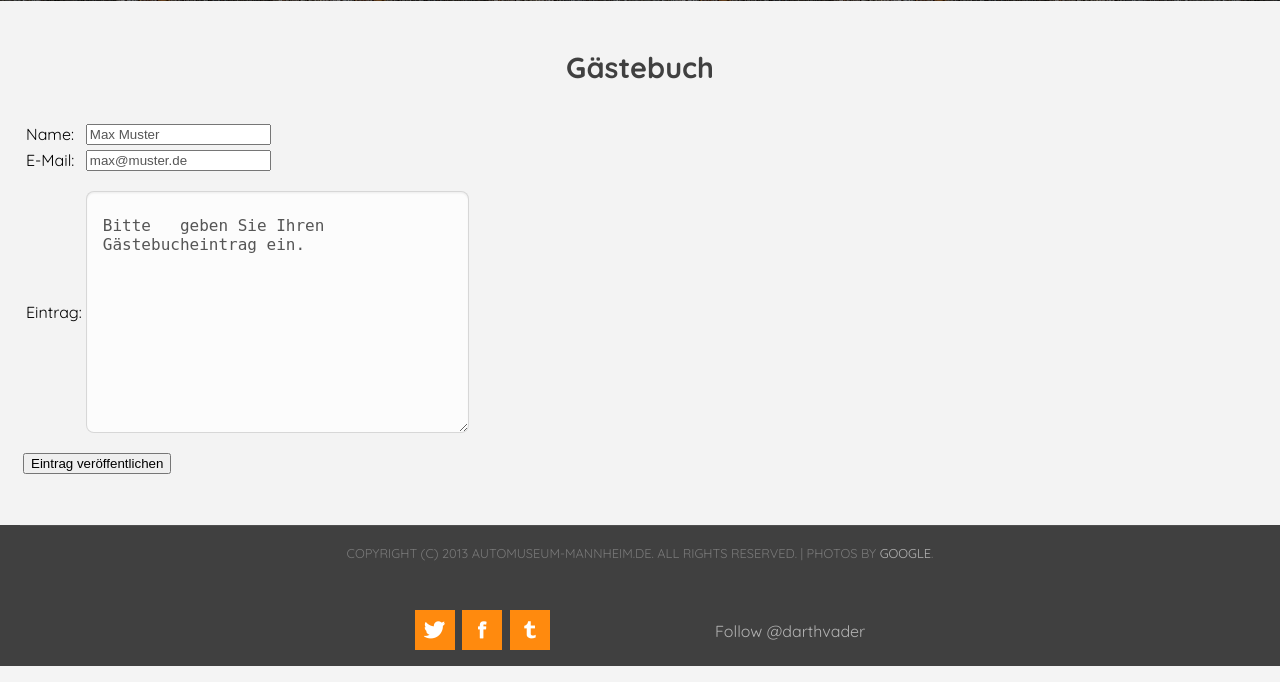
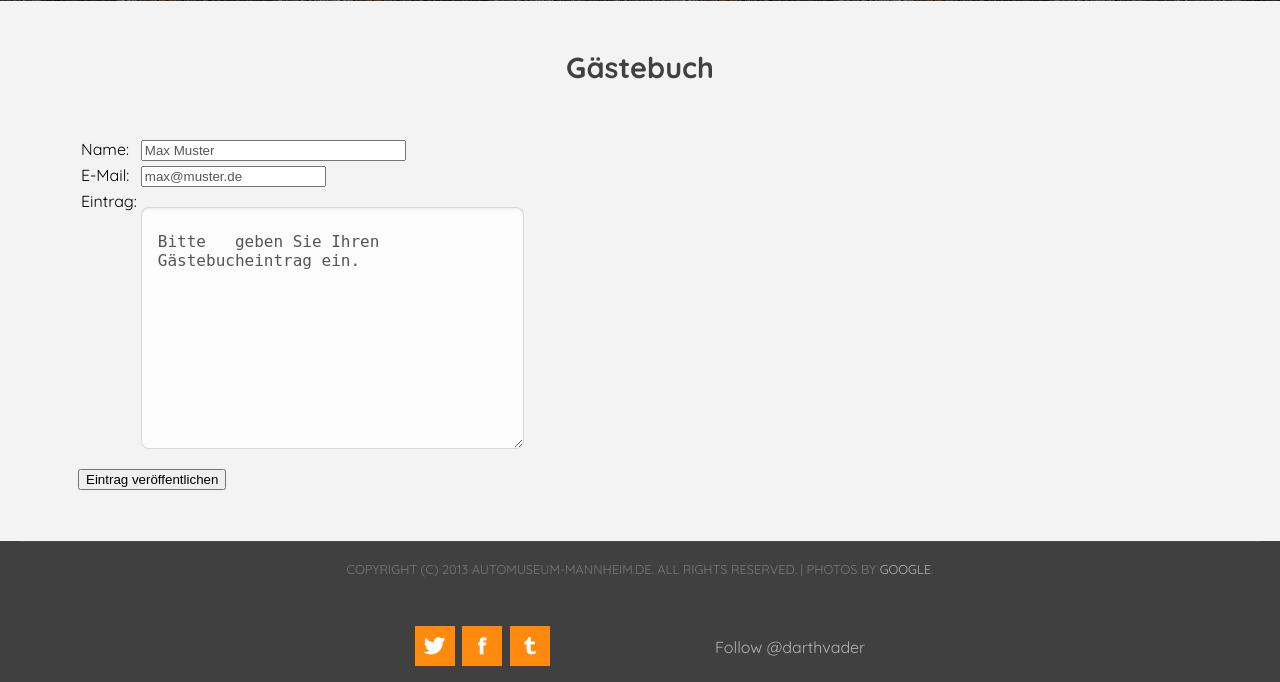
Before and after one commit to chrizzTs/Museum, a PHP site: page /guestbook.php in a window 1280 px wide. Shown: the part 236-918 px from the top of the page. Run offline with PHP 8.4, Linux system fonts and the light colour scheme; data that the repository does not hold is empty; some libraries are stand-ins or nearby versions; grey boxes are pictures that could not be loaded.

Commit message:
Gästebuch Ajax Und Echo verbessert + Container größe von header-wrapper angepasst

```diff
--- a/default.css
+++ b/default.css
@@ -56,7 +56,7 @@
         .container
         {
                 margin: 0px auto;
-                width: 1200px;
+                width: 500px;
         }
         .container2{
                 width: 800px;
@@ -173,6 +173,28 @@
                                 {
                                         border: 0;
                                 }
+
+
+/*********************************************************************************/
+/* Table Style Guestbook Entry*/
+/*********************************************************************************/
+
+#guenstbookTable{
+
+	table-layout:fixed;
+	text-align:left;
+	vertical-align:top;
+	margin:auto;
+	width:100%;
+
+}
+
+#guenstbookTable td{
+	vertical-align:top;
+}
+
+
+
 
 
 /*********************************************************************************/
@@ -506,6 +528,7 @@
 
         #page
         {
+        width: 300px;
         }
 
 /*********************************************************************************/
--- a/default.js
+++ b/default.js
@@ -7,9 +7,7 @@ $(document).ready(function(){
 
 });
 
-$("#submit").click(function() {
-$("#entries").load("guestBookEntries.php");
-});
+
 
 $(window).resize(function(){
 windowSize();
@@ -20,15 +18,16 @@ windowSize();
 //Funktionen..............
 
 function loadData(){
-	 $("#tbox2Entries").animate({opacity:"0", filter:"alpha(opacity=0)"}, 400, function(){
-	 $("#tbox2Entries").load("guestBookEntries.php",function(){
-	 $("#tbox2Entries").animate({opacity:"1", filter:"alpha(opacity=100)"}, 400);
+	 $("#col2Entries").animate({opacity:"0", filter:"alpha(opacity=0)"}, 400, function(){
+	 $("#col2Entries").load("guestBookEntries.php",function(){
+	 $("#col2Entries").animate({opacity:"1", filter:"alpha(opacity=100)"}, 400);
 	 });
 	 });
 
 }
 
-$( "form" ).submit(function( event ) {
+// Kontaktformular Post und Echo Injection
+$( "#kontaktform" ).submit(function( event ) {
  	event.preventDefault();
 
  	var name = $("#name").val();
@@ -48,9 +47,30 @@ $( "form" ).submit(function( event ) {
 
 
 
+//Gästebuch Eintrag Post und Echo Injection
+$( "#guestbookForm" ).submit(function( event ) {
+ 	event.preventDefault();
+
+ 	var name = $("input[name='name']").val();
+ 	var email = $("input[name='email']").val();
+ 	var eingabe = $("textarea[name='eingabe']").val();
+
+
+   var posting = $.post( "addEntry.php", {name:name, email:email, eingabe:eingabe});
+   posting.done(function( data ) {
+	  $("#replyGuestbookEntry").html(data);
+	  loadData();
+
+	});
+
+
+});
+
 
 function windowSize(){
  $(".container").css({"width": $(window).width()-40});
+ $(".container2").css({"width": $(window).width()-150});
+
 }
 
     $(function() {
--- a/guestBookEntries.php
+++ b/guestBookEntries.php
@@ -7,7 +7,7 @@ $count = 1;
 
 while($row = mysqli_fetch_object($ergebnis))
 {
-	echo "<p>", $count, "<br>\n";
+	echo "<p><b>", $count, "</b><br>\n";
 	echo $row->date, "<br>\n";
 	echo $row->name, "<br>\n";
 	echo $row->email, "<br>\n";
--- a/guestbook.php
+++ b/guestbook.php
@@ -3,23 +3,35 @@
 	include "Header.php";
 ?>
 <div id="page-wrapper">
-	<div id="page" class="container">
+	<div id="page" class="container2">
 		<div class="title">
 			<h2>Gästebuch</h2>
 		</div>
 
-	<table>
-	<tr><td align="left"   valign="top">
-			<div id="tbox1">
-				<?php
-				include "guestbookEntryForm.php";
-				?>
-			</div>
+	<table id="guenstbookTable">
+	<tr><td>
+	<p id="replyGuestbookEntry"></p>
+		<form id="guestbookForm">
+			<table>
+				<tr>
+					<td>Name: </td>
+					<td><input  type="text" size="30" name="name" placeholder="Max Muster"><td>
+				</tr>
+				<tr>
+					<td>E-Mail:</td>
+					<td> <input  type="text" name="email" placeholder="max@muster.de"></td>
+				</tr>
+				<tr>
+					<td>Eintrag:</td>
+					<td><textarea value"Ihr Eintrag" name="eingabe" cols="30" rows="10" placeholder="Bitte 	geben Sie Ihren Gästebucheintrag ein."></textarea> </td>
+				</tr>
+			</table>
+			<input id="submit" type="submit"value="Eintrag veröffentlichen">
+		</form>
+
+
 	</td>
-	<td>
-			<div id="tbox2Entries">
-
-			</div>
+	<td id="col2Entries">
 	</td></tr>
 	</table>
 	</div>
```
Also changed, not shown: Kontakt.php (+4 -5 lines), addEntry.php (+12 -9 lines).
